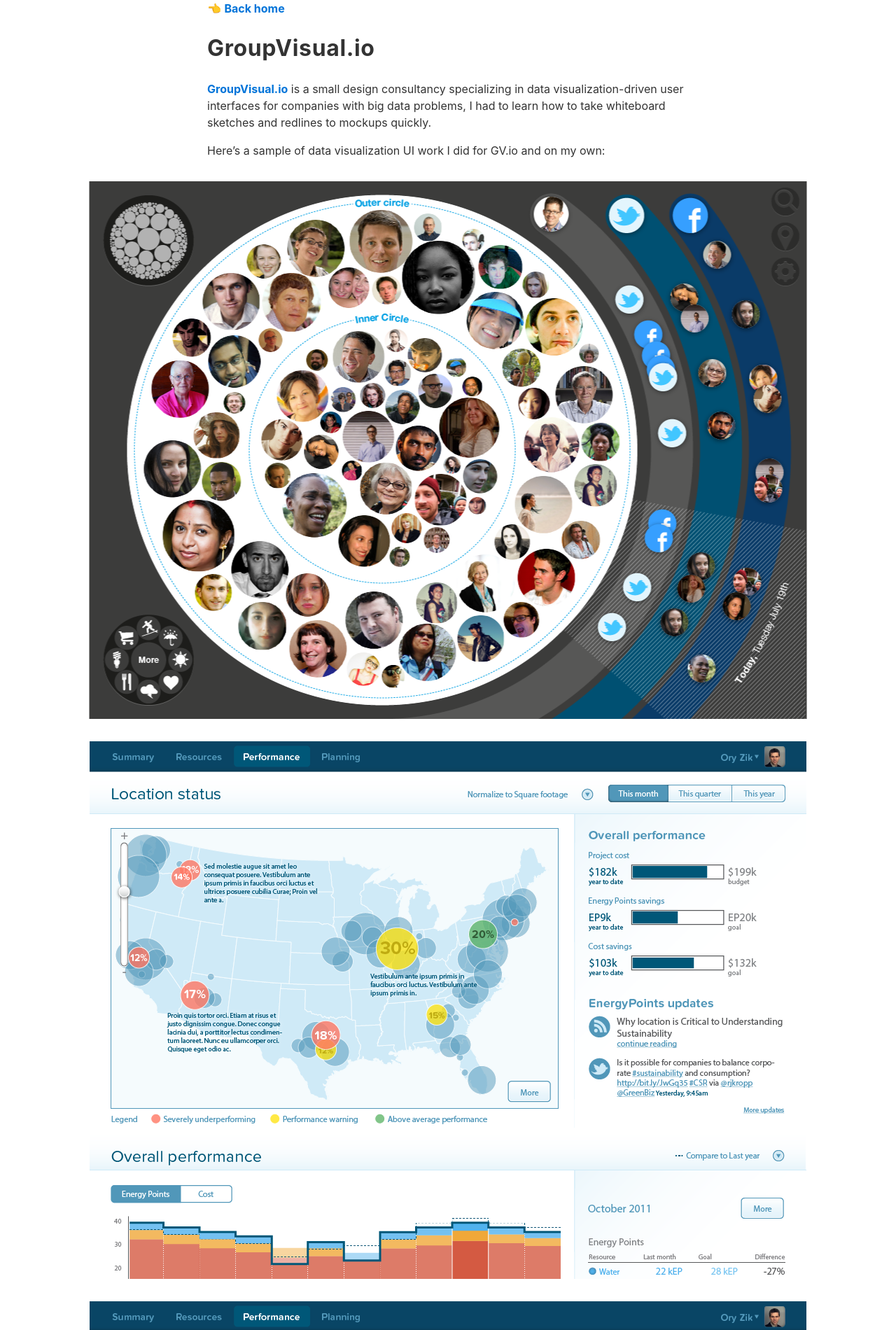
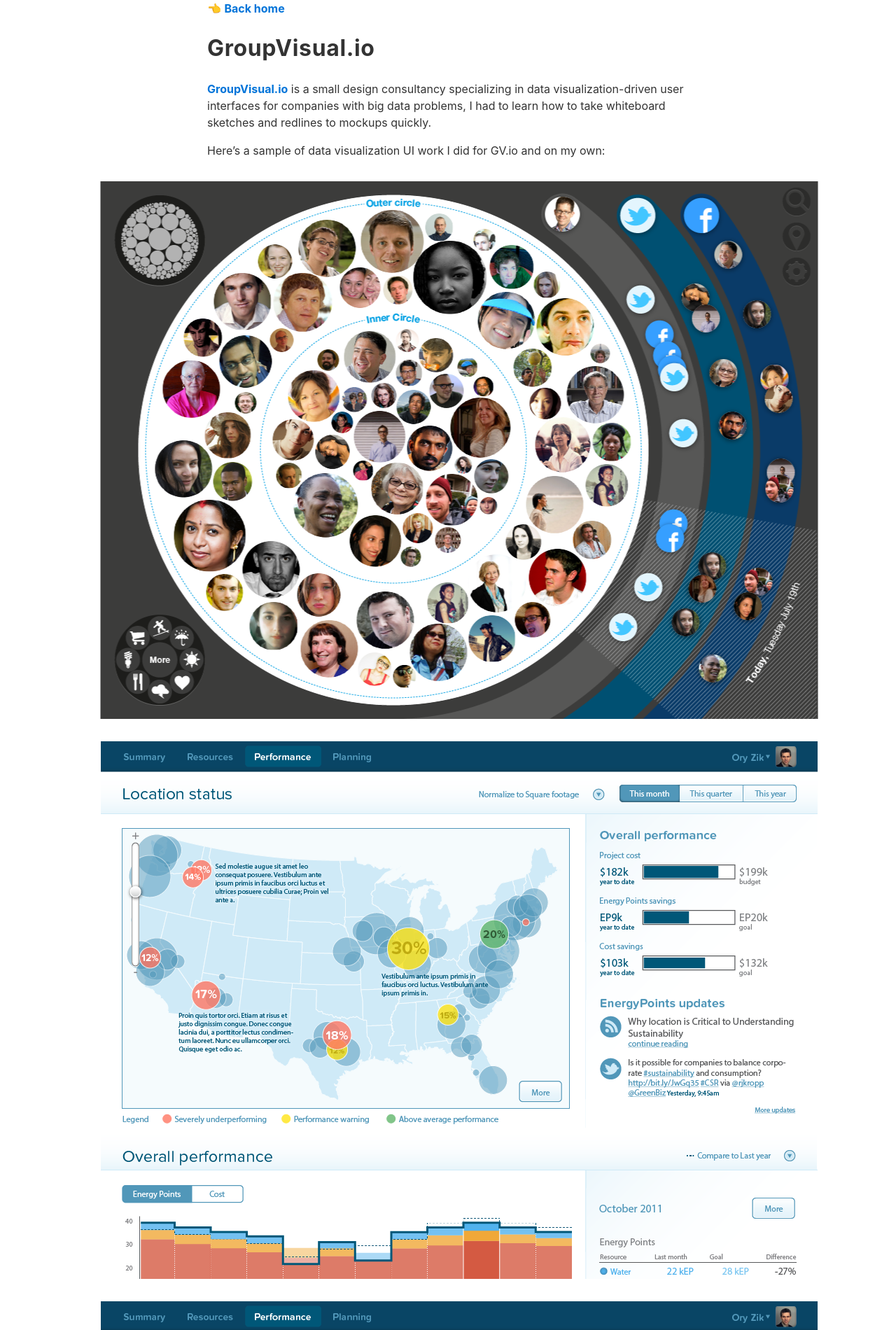
Before and after one commit to andrewliebchen/a12n, a Jekyll site: the page built from _posts/2016-06-23-groupvisualio.md, in a window 1280 px wide. Shown: the top 1900 px of the page at 70% size. Built offline with Jekyll 4.4.1, drawn with Linux system fonts in a browser that asks for light colours.

Commit message:
Fix screen image width

```diff
--- a/assets/stylesheets/style.scss
+++ b/assets/stylesheets/style.scss
@@ -59,12 +59,16 @@
 
 img {
   display: block;
-  margin: 2rem 0;
-  transform: translateX(-50%);
-  max-width: 150%;
+  margin: 2rem 1rem;
   max-height: 100%;
-  position: relative;
-  left: 50%;
+  max-width: 100%;
+
+  @media screen and (min-width: 64rem) {
+    position: relative;
+    left: 50%;
+    transform: translateX(-50%);
+    max-width: 150%;
+  }
 }
 
 .container {
```
